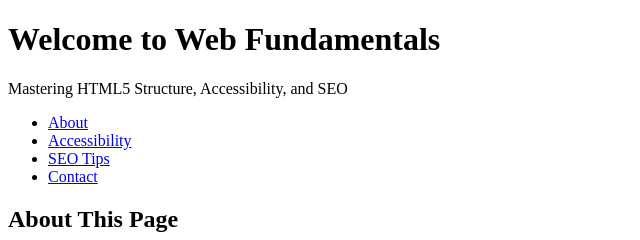
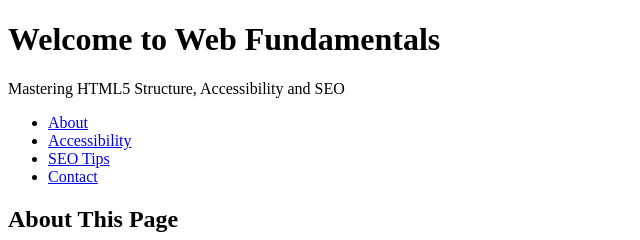
Before and after one commit to edu-kimtex/web-devpt-assignment-week-1, a plain HTML site: page index.html in a window 1280 px wide. Shown: the top 240 px of the page, 0-640 px from the left. Drawn offline with Linux system fonts and the light colour scheme.

Commit message:
Update index.html

```diff
--- a/index.html
+++ b/index.html
@@ -14,7 +14,7 @@
   <!-- Header -->
   <header>
     <h1>Welcome to Web Fundamentals</h1>
-    <p>Mastering HTML5 Structure, Accessibility, and SEO</p>
+    <p>Mastering HTML5 Structure, Accessibility and SEO</p>
   </header>
 
   <!-- Navigation -->
```
